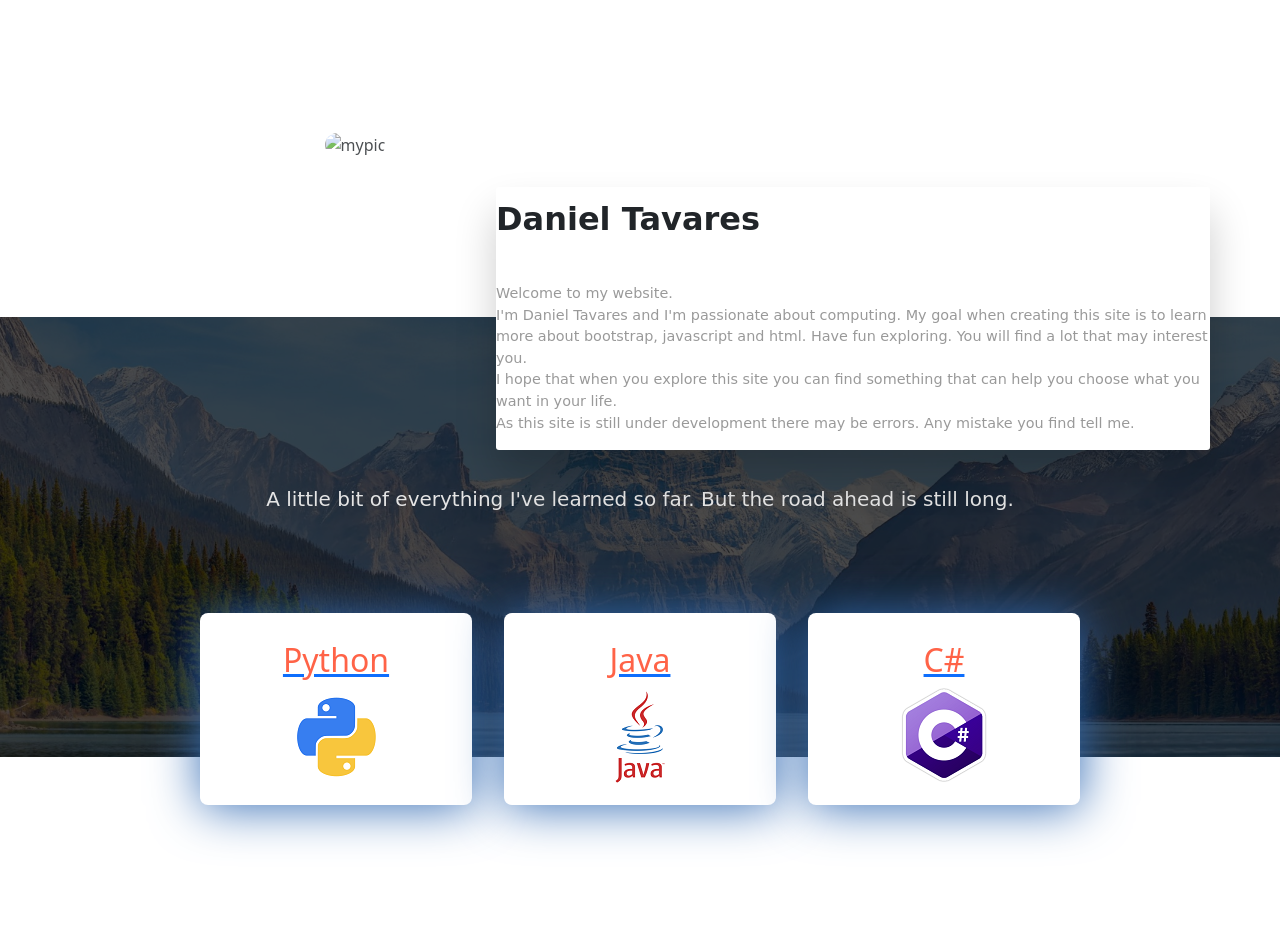
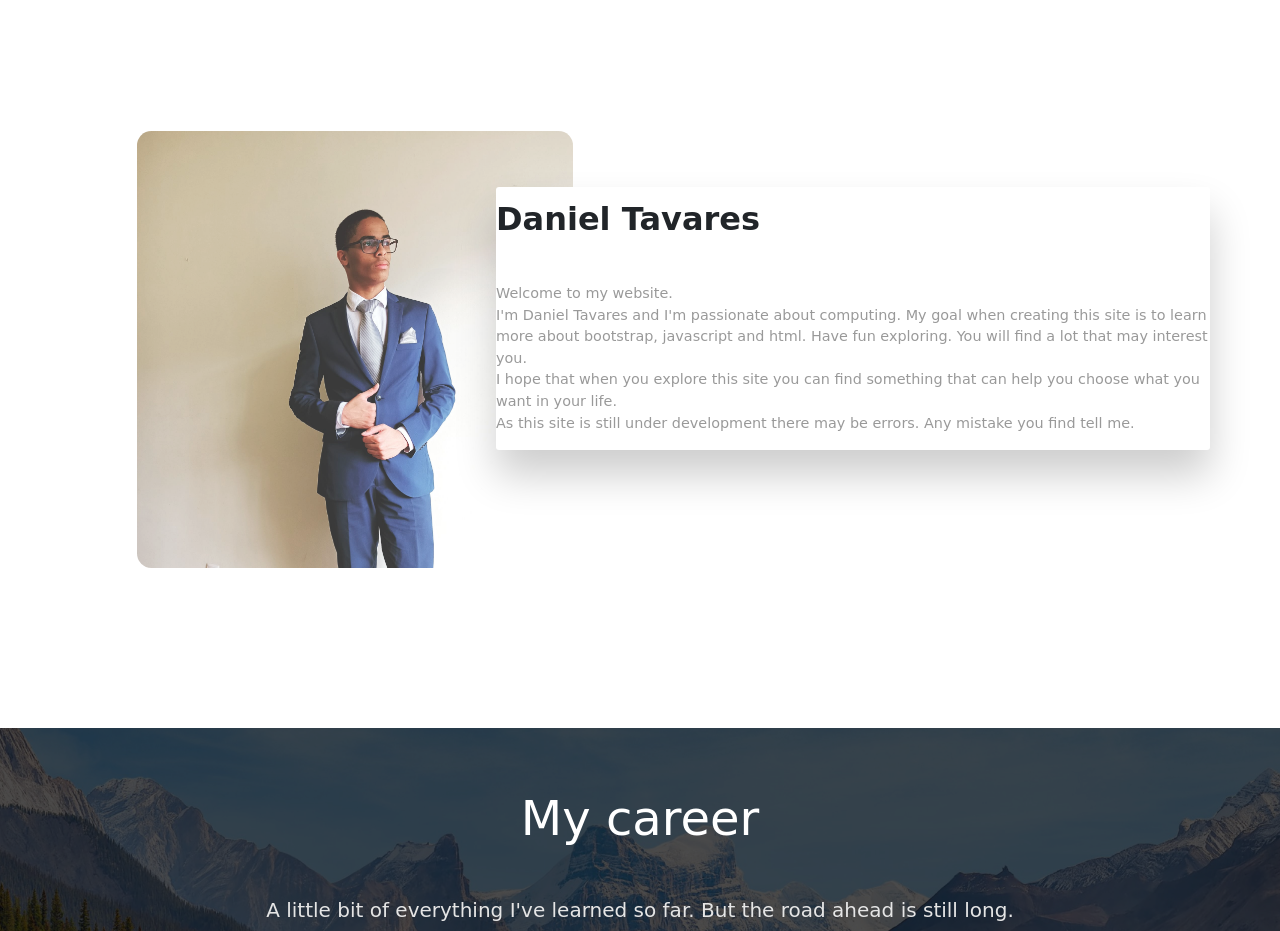
Before and after one commit to daniel-for-make/Site, a plain HTML site: page Index.html in a window 1280 px wide. Shown: the part 980-1911 px from the top of the page. Drawn offline with nearby package versions, Linux system fonts and the light colour scheme; a web font is replaced by a local one.

Commit message:
pic_wrong

```diff
--- a/Index.html
+++ b/Index.html
@@ -87,7 +87,7 @@
         <div class="row">
           <div class="col-md-6">
             <div class="myself">
-              <img src=" " alt="mypic">
+              <img src="\assets\personalpic.jpeg" alt="mypic">
             </div>
           </div>
 
```
